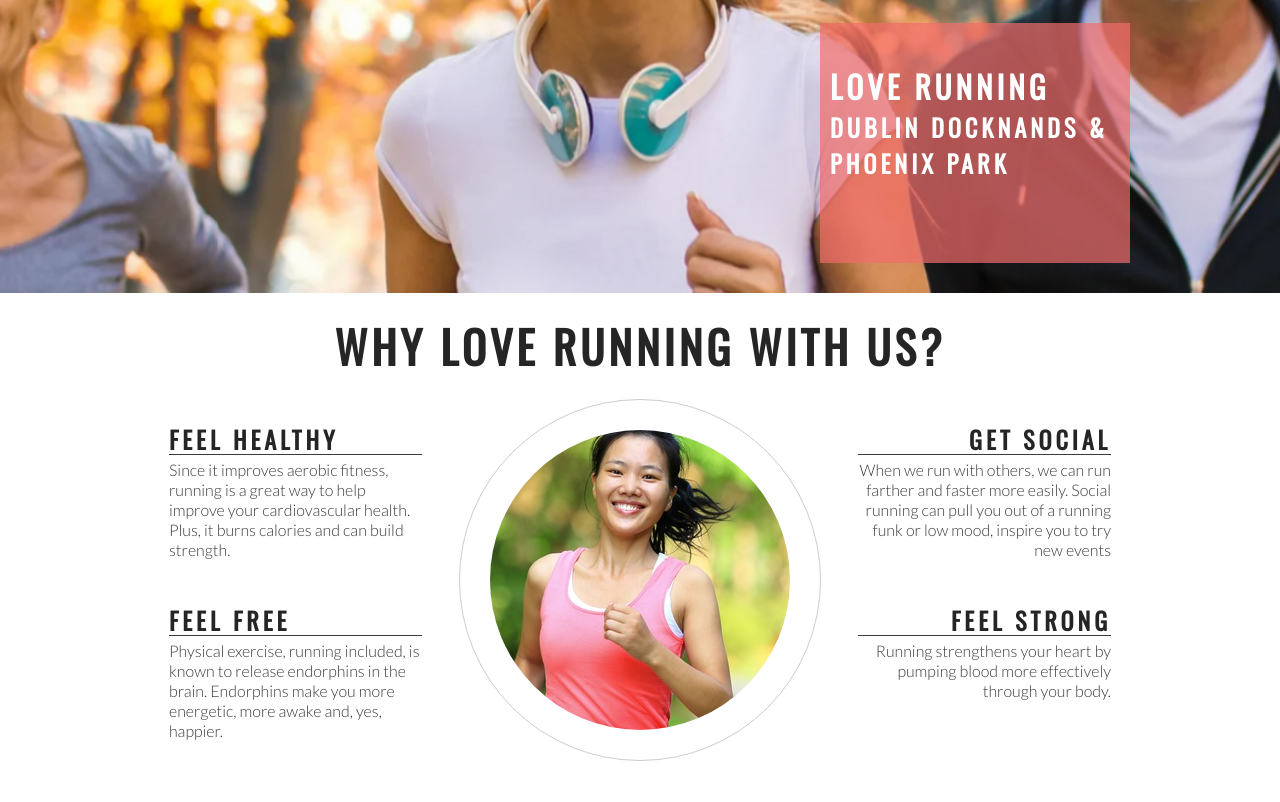
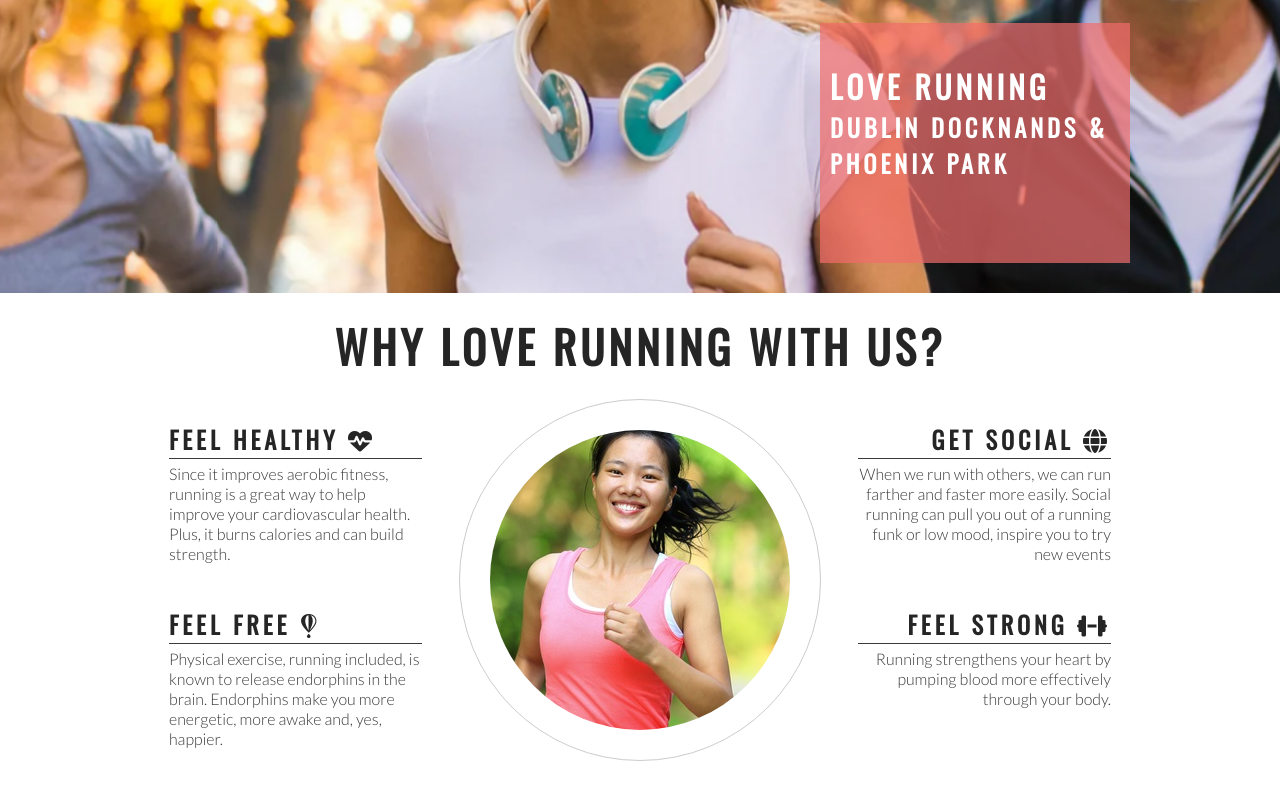
Before and after one commit to thenriq/love-running, a plain HTML site: page index.html in a window 1280 px wide. Shown: the part 382-1184 px from the top of the page. Drawn offline with nearby package versions, Linux system fonts and the light colour scheme.

Commit message:
Add Font Awesome icons to club ethos section

```diff
--- a/index.html
+++ b/index.html
@@ -44,24 +44,24 @@
         <h2 id="welcome">Why Love Running with Us?</h2>
         <div id="left-about">
             <div class="left-about-heading">
-                <h2>Feel Healthy</h2>
+                <h2>Feel Healthy <i class="fa-solid fa-heart-pulse"></i></h2>
                 <hr>
                 <p>Since it improves aerobic fitness, running is a great way to help improve your cardiovascular health. Plus, it burns calories and can build strength.</p>
             </div>
             <div class="left-about-heading">
-                <h2>Feel Free</h2>
+                <h2>Feel Free <i class="fa-brands fa-fly"></i></h2>
                 <hr>
                 <p>Physical exercise, running included, is known to release endorphins in the brain. Endorphins make you more energetic, more awake and, yes, happier.</p>
             </div>
         </div>
         <div id = "right-about">
             <div class="right-about-heading">
-                <h2>Get Social</h2>
+                <h2>Get Social <i class="fa-solid fa-globe"></i></h2>
                 <hr>
                 <p>When we run with others, we can run farther and faster more easily. Social running can pull you out of a running funk or low mood, inspire you to try new events</p>
             </div>
             <div class="right-about-heading">
-                <h2>Feel Strong</h2>
+                <h2>Feel Strong <i class="fa-solid fa-dumbbell"></i></h2>
                 <hr>
                 <p>Running strengthens your heart by pumping blood more effectively through your body.</p>
             </div>
@@ -82,6 +82,9 @@
     <footer>
         social links here
     </footer>
+
+    <!-- font awesome script -->
+    <script src="https://kit.fontawesome.com/32fe43fbbf.js" crossorigin="anonymous"></script>
 </body>
 
 </html>
```
